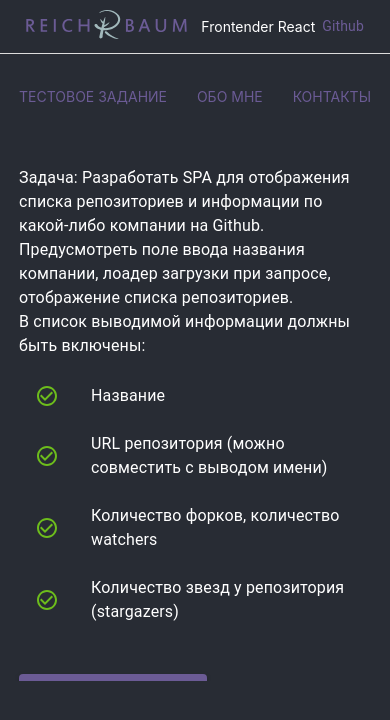
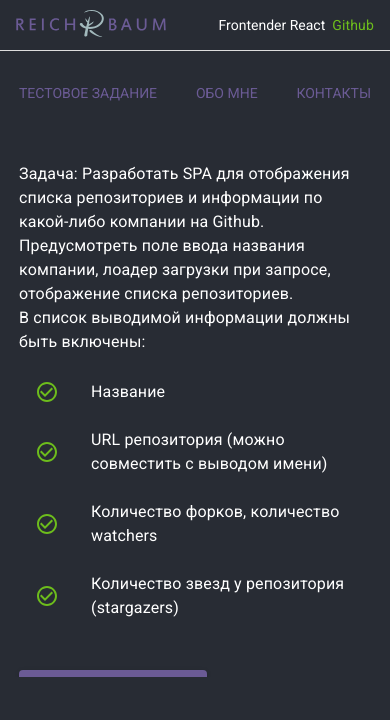
Before and after one commit to Reichbaum/testjob, a React (Create React App) app: page / in a window 390 px wide. Shown: the top 720 px of the page. Built offline with nearby package versions, Linux system fonts and the light colour scheme.

Commit message:
Change the font to Roboto everywhere

```diff
--- a/package.json
+++ b/package.json
@@ -27,6 +27,7 @@
     "react-scripts": "3.4.2",
     "redux": "^4.0.5",
     "redux-saga": "^1.1.3",
+    "typeface-roboto": "0.0.75",
     "typescript": "^3.9.7"
   },
   "scripts": {
--- a/src/App.css
+++ b/src/App.css
@@ -1,3 +1,7 @@
+html, body {
+  font-family: 'Roboto', "Helvetica", "Arial", sans-serif;
+}
+
 :root {
   --primary: #6b5b95;
   --secondary: #6dbd1c
--- a/src/App.tsx
+++ b/src/App.tsx
@@ -12,6 +12,7 @@ import theme from './assets/theme/theme'
 import Aboutme from './components/Aboutme/Aboutme'
 import Contacts from './components/Contacts/Contacts'
 import Frontpage from './components/Frontpage/Frontpage'
+import 'typeface-roboto'
 
 function AppContainer() {
   return (
--- a/src/components/Header/Header.module.css
+++ b/src/components/Header/Header.module.css
@@ -25,11 +25,18 @@
 
 @media (max-width: 576px) {
     .header {
-        padding: 10px;
+        padding: 10px 0;
+    }
+    .header a {
+        font-size: 14px;
+        color: var(--secondary);
     }
     .logo {
         width: 150px;
         margin-right: 5px;
+    }
+    .logo img {
+        width: 150px;
     }
     .title {
         font-size: 14px;
```
Also changed, not shown: 1 other file (tests, documents, lock files or other folders).
